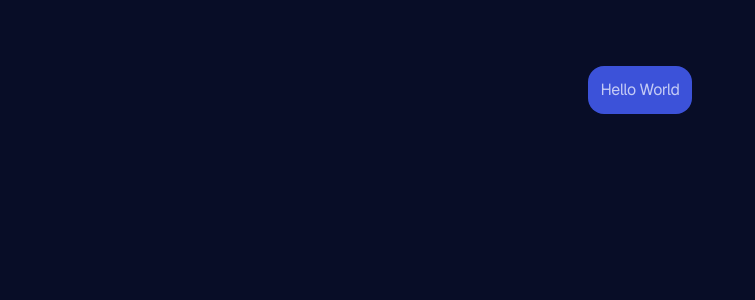
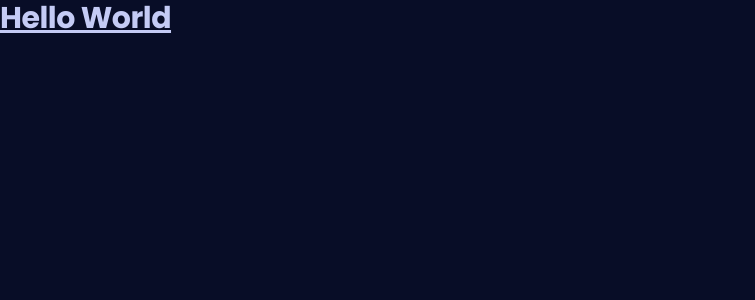
Before and after one commit to da-nn-yy/dan-Business-LandingPage, a Next.js app: page / in a window 1280 px wide. Shown: the top 300 px of the page, without its empty margins (0-755 px from the left). Built offline with nearby package versions, Linux system fonts and the light colour scheme.

Commit message:
refactor Home component to use functional component syntax and update structure

```diff
--- a/app/page.tsx
+++ b/app/page.tsx
@@ -1,8 +1,10 @@
+import React from 'react'
 
-export default function Home() {
-  return (
-    <div className="grid grid-rows-[20px_1fr_20px] items-center justify-items-center min-h-screen p-8 pb-20 gap-16 sm:p-20 font-[family-name:var(--font-geist-sans)]">
-      <button className="bg-p2 text-p5 p-3 hover:opacity-55 rounded-2xl">Hello World</button>
-    </div>
-  );
+const Home  = () => {
+    return (
+        <div>
+            <h1 className="text-3xl font-bold underline">Hello World</h1>
+        </div>
+    )
 }
+export default Home
```
Also changed, not shown: 1 other file (tests, documents, lock files or other folders).
